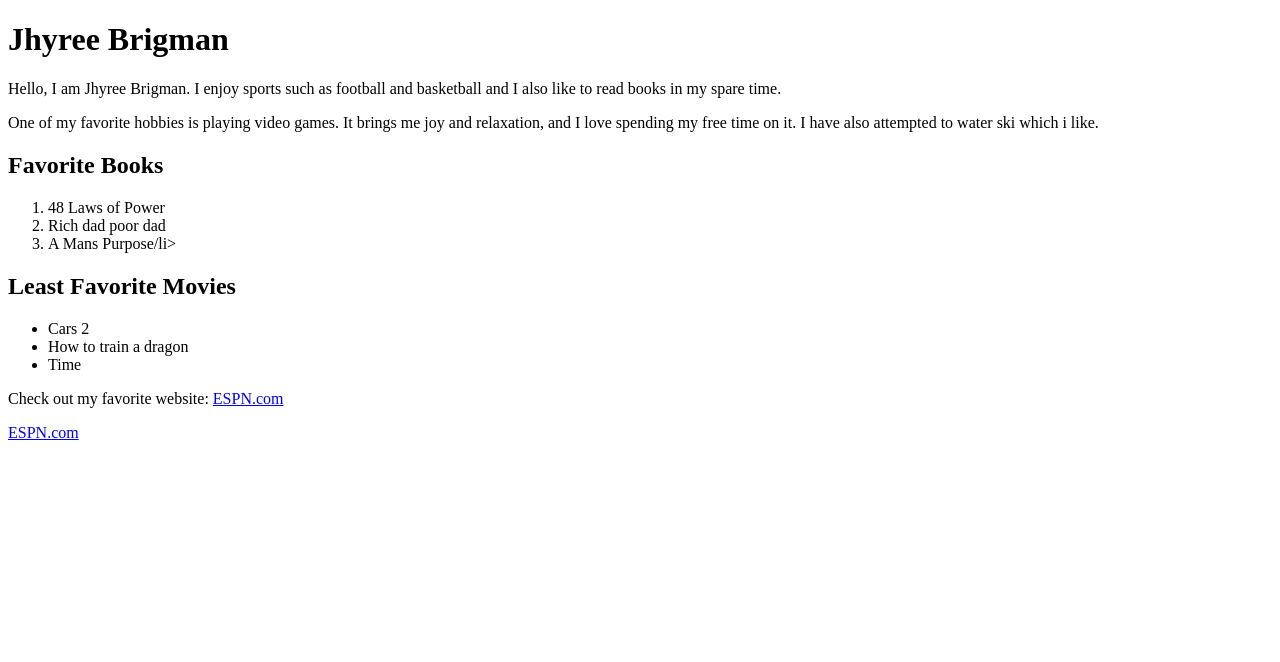
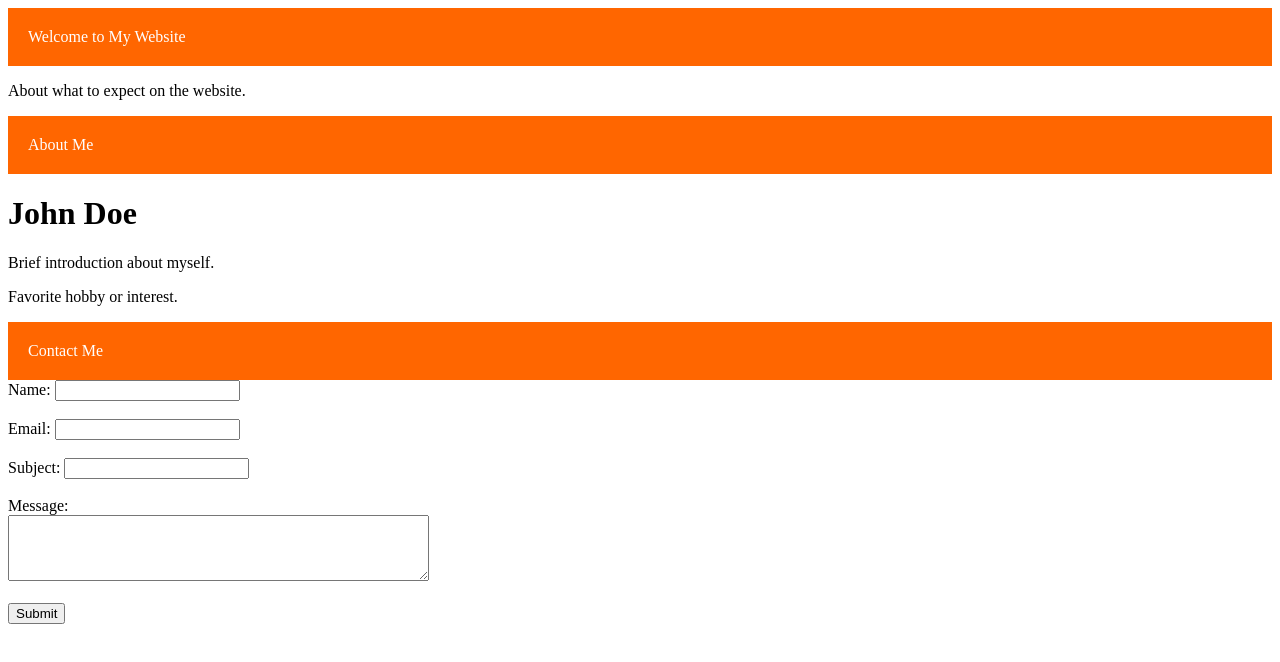
Before and after one commit to Jhyree/Jhyree.github.io, a plain HTML site: page index.html in a window 1280 px wide. Drawn offline with Linux system fonts and the light colour scheme.

Commit message:
Update index.html

```diff
--- a/index.html
+++ b/index.html
@@ -1,31 +1,62 @@
+<!-- Homepage -->
 <!DOCTYPE html>
 <html lang="en">
 <head>
     <meta charset="UTF-8">
     <meta name="viewport" content="width=device-width, initial-scale=1.0">
-    <title>My Web Page</title>
+    <title>Homepage</title>
+    <link rel="stylesheet" href="styles.css">
 </head>
 <body>
+    <header class="header">Welcome to My Website</header>
+    <div class="content">
+        <p>About what to expect on the website.</p>
+    </div>
+</body>
+</html>
 
-    <h1>Jhyree Brigman</h1>
+<!-- About Me Page -->
+<!DOCTYPE html>
+<html lang="en">
+<head>
+    <meta charset="UTF-8">
+    <meta name="viewport" content="width=device-width, initial-scale=1.0">
+    <title>About Me</title>
+    <link rel="stylesheet" href="styles.css">
+</head>
+<body>
+    <header class="header">About Me</header>
+    <div class="content">
+        <h1>John Doe</h1>
+        <p>Brief introduction about myself.</p>
+        <p>Favorite hobby or interest.</p>
+    </div>
+</body>
+</html>
 
-    <p>Hello, I am Jhyree Brigman. I enjoy sports such as football and basketball and I also like to read books in my spare time.</p>
-
-    <p>One of my favorite hobbies is playing video games. It brings me joy and relaxation, and I love spending my free time on it. I have also attempted to water ski which i like.</p>
-
-    <h2>Favorite Books</h2>
-    <ol>
-        <li>48 Laws of Power</li>
-        <li>Rich dad poor dad</li>
-        <li>A Mans Purpose/li>
-    </ol>
-
-    <h2>Least Favorite Movies</h2>
-    <ul>
-        <li>Cars 2</li>
-        <li>How to train a dragon</li>
-        <li>Time</li>
-    </ul>
-<p>Check out my favorite website: <a href="https://www.ESPN.com" target="_blank">ESPN.com</a></p>
-
-    <a href="https://www.ESPN.com" target="_blank">ESPN.com</a></p>
+<!-- Contact Me Page -->
+<!DOCTYPE html>
+<html lang="en">
+<head>
+    <meta charset="UTF-8">
+    <meta name="viewport" content="width=device-width, initial-scale=1.0">
+    <title>Contact Me</title>
+    <link rel="stylesheet" href="styles.css">
+</head>
+<body>
+    <header class="header">Contact Me</header>
+    <div class="content">
+        <form action="#">
+            <label for="name">Name:</label>
+            <input type="text" id="name" name="name"><br><br>
+            <label for="email">Email:</label>
+            <input type="email" id="email" name="email"><br><br>
+            <label for="subject">Subject:</label>
+            <input type="text" id="subject" name="subject"><br><br>
+            <label for="message">Message:</label><br>
+            <textarea id="message" name="message" rows="4" cols="50"></textarea><br><br>
+            <input type="submit" value="Submit">
+        </form>
+    </div>
+</body>
+</html>
```
